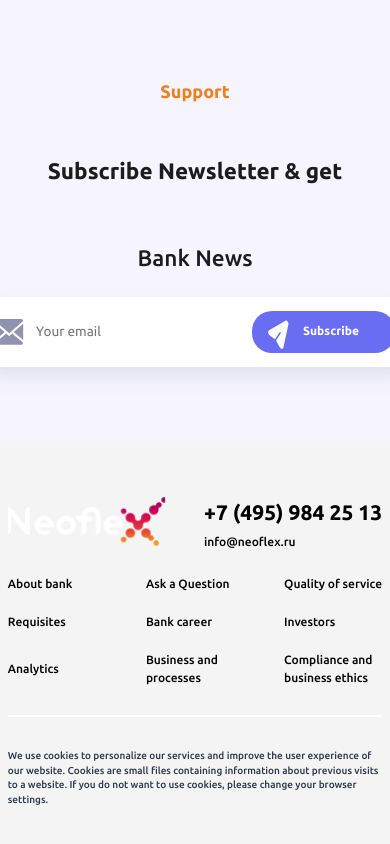
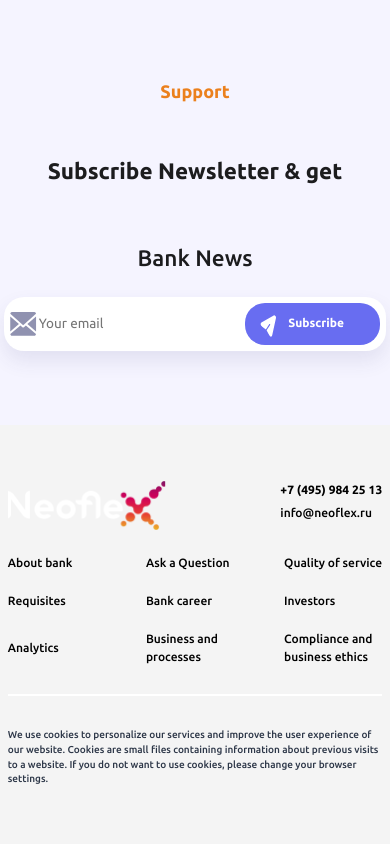
Before and after one commit to Schneegestober1/neo-bank, a React (Vite) app: page / in a window 390 px wide. Shown: the part 2097-2941 px from the top of the page. Built offline with nearby package versions, Linux system fonts and the light colour scheme.

Commit message:
3. Страница адаптивная

```diff
--- a/src/App.scss
+++ b/src/App.scss
@@ -14,7 +14,6 @@
   text-decoration: none;
 }
 
-
 html {
   font-size: 16px; // базовый размер
 
--- a/src/components/CardPromoTitle/card-promo-title.module.scss
+++ b/src/components/CardPromoTitle/card-promo-title.module.scss
@@ -33,7 +33,7 @@
     cursor: pointer;
   }
 
- @media (min-width: 500px) and (max-width: 920px) {
+  @media (min-width: 500px) and (max-width: 920px) {
     padding-left: 3%;
     padding-right: 3%;
     gap: 4rem;
--- a/src/components/Footer/footer.module.scss
+++ b/src/components/Footer/footer.module.scss
@@ -31,7 +31,7 @@
 
   &__tel {
     font-weight: 700;
-    font-size: 30px;
+    font-size: 1.875rem;
     line-height: 147%;
     color: $black-0;
     font-style: normal;
@@ -90,7 +90,7 @@
     }
 
     &__tel {
-      font-size: 21px;
+      font-size: 1.875rem;
     }
   }
 
@@ -105,5 +105,9 @@
       font-size: 10px;
       padding-bottom: 72px;
     }
+
+       &__tel {
+      font-size: 1rem;
+    }
   }
 }
--- a/src/components/SupportNewsletterSignup/support-newsletter-signup.module.scss
+++ b/src/components/SupportNewsletterSignup/support-newsletter-signup.module.scss
@@ -50,6 +50,7 @@
   }
 
   &__input {
+    max-width: 100%;
     outline: 0;
     border: 0;
     font-weight: 400;
@@ -70,6 +71,7 @@
   }
 
   &__subscribe-button {
+    max-width: 100%;
     outline: 0;
     border: 0;
     background: transparent;
@@ -79,6 +81,10 @@
     color: $white-1;
     cursor: pointer;
   }
+
+  &__icon {
+    max-width: 100%;
+  }
 }
 
 @media (max-width: 500px) {
@@ -87,7 +93,8 @@
     padding-right: 1%;
 
     &__input-wrapper {
-      padding: 14px 14px;
+      padding: 0.5rem 0.5rem;
+      gap: 0;
     }
 
     &__bank-news {
```
Also changed, not shown: src/index.css (line endings or trailing spaces).
